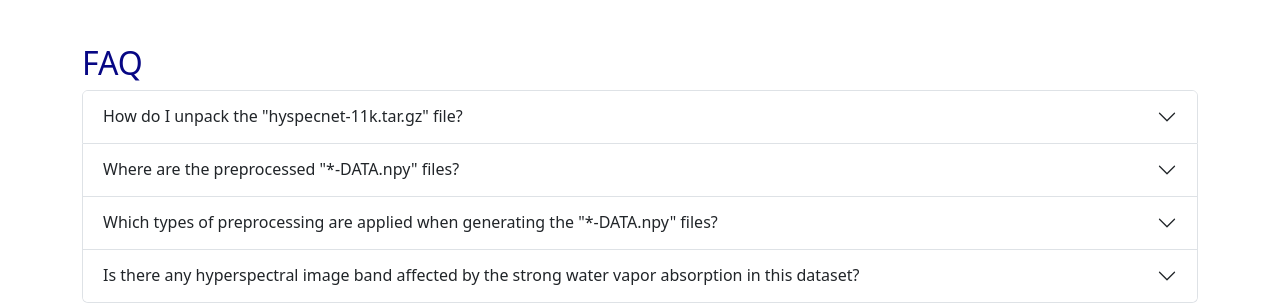
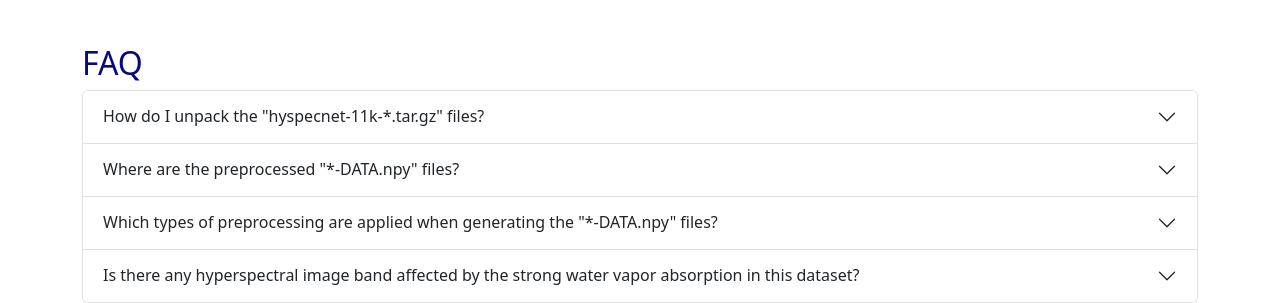
Before and after one commit to rsim-tu-berlin/hyspecnet.rsim.berlin, a Jekyll site: the page built from index.md, in a window 1280 px wide. Shown: the part 1733-2036 px from the top of the page. Built offline with Jekyll 4.4.1, drawn with Linux system fonts in a browser that asks for light colours.

Commit message:
Update unpack FAQ for multiple .tar.gz files

```diff
--- a/index.md
+++ b/index.md
@@ -80,13 +80,13 @@
         <div class="accordion-item">
             <h2 class="accordion-header" id="headingOne">
             <button class="accordion-button collapsed" type="button" data-bs-toggle="collapse" data-bs-target="#collapseOne" aria-expanded="false" aria-controls="collapseOne">
-                How do I unpack the &quot;hyspecnet-11k.tar.gz&quot; file?
+                How do I unpack the &quot;hyspecnet-11k-*.tar.gz&quot; files?
             </button>
             </h2>
             <div id="collapseOne" class="accordion-collapse collapse" aria-labelledby="headingOne" data-bs-parent="#accordionExample">
             <div class="accordion-body">
-                To unpack the <code class="language-bash">hyspecnet-11k.tar.gz</code> tarball use the following command:
-                <pre><code class="language-bash">tar -xzf hyspecnet-11k.tar.gz</code></pre>
+                To unpack the <code class="language-bash">hyspecnet-11k-*.tar.gz</code> tarballs use the following command:
+                <pre><code class="language-bash">cat *.tar.gz | tar -ixzv</code></pre>
             </div>
             </div>
         </div>
```
